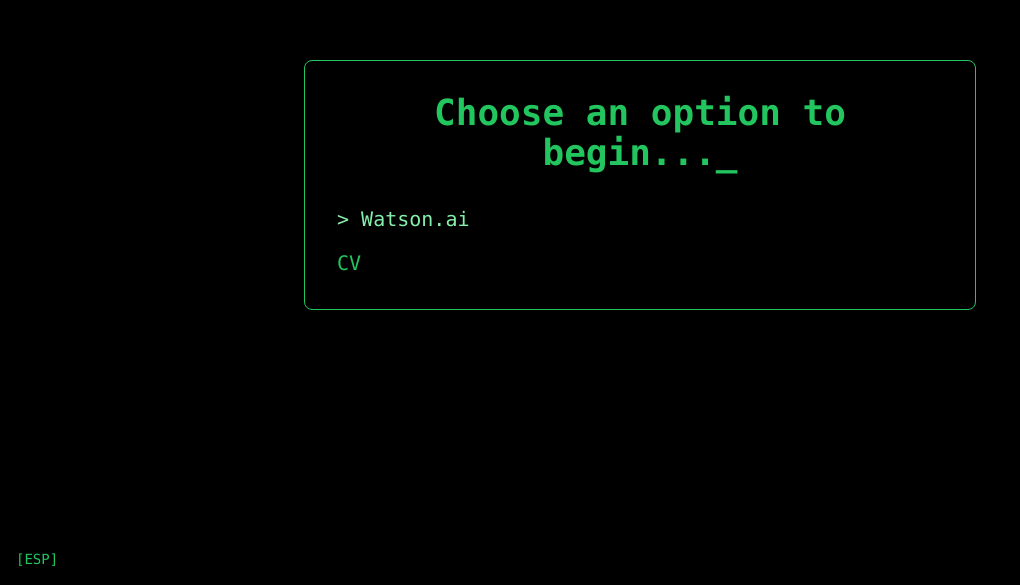
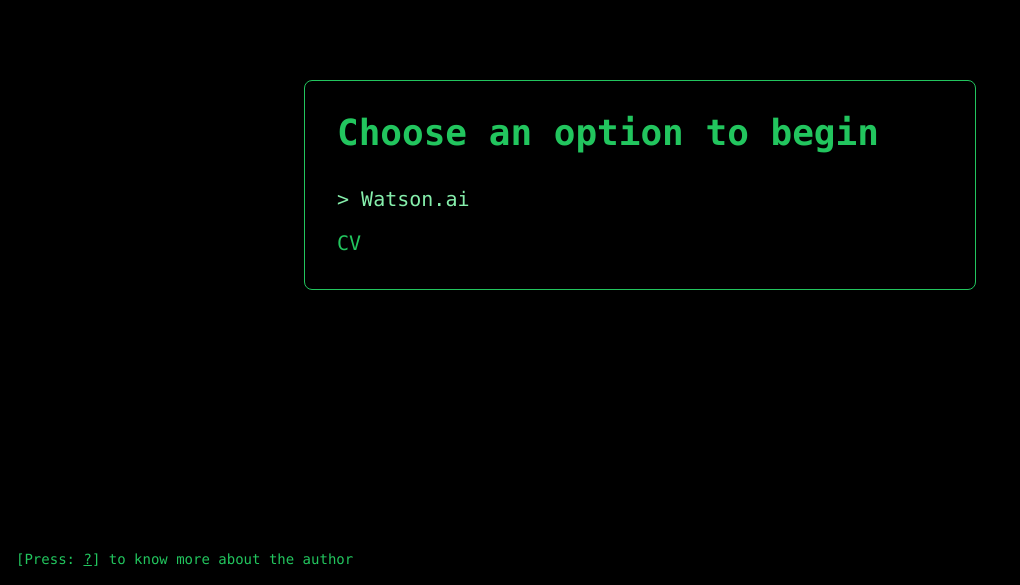
Before and after one commit to LatentDream/guillaume.sh, a React (Vite) app: page / in a window 1280 px wide. Shown: the part 215-800 px from the top of the page, without its empty margins (0-1020 px from the left). Built offline with nearby package versions, Linux system fonts and the light colour scheme; a web font is replaced by a local one.

Commit message:
chore: better placement

```diff
--- a/src/routes/landing/landing.tsx
+++ b/src/routes/landing/landing.tsx
@@ -1,26 +1,44 @@
-import React, { useState, useEffect } from 'react';
+import React, { useState, useEffect, useCallback } from 'react';
 import { useNavigate } from 'react-router-dom';
 
 const LandingPage: React.FC = () => {
   const [text, setText] = useState('');
   const [selectedOption, setSelectedOption] = useState(0);
-  const fullText = "Choose an option to begin...";
+  const [showCursor, setShowCursor] = useState(true);
+  const fullText = "  Choose an option to begin ";
   const navigate = useNavigate();
   const options = [
     { name: 'Watson.ai', path: '/watson-ai' },
     { name: 'CV', path: '/cv' },
   ];
 
-  useEffect(() => {
+  const typeText = useCallback(() => {
     let index = 0;
     const intervalId = setInterval(() => {
-      setText(fullText.slice(0, index));
+      setText((prevText) => {
+        if (index >= fullText.length) {
+          clearInterval(intervalId);
+          return prevText;
+        }
+        return prevText + fullText[index];
+      });
       index++;
-      if (index > fullText.length) clearInterval(intervalId);
     }, 100);
 
     return () => clearInterval(intervalId);
+  }, [fullText]);
+
+  useEffect(() => {
+    const cursorIntervalId = setInterval(() => {
+      setShowCursor((prev) => !prev);
+    }, 500);
+
+    return () => clearInterval(cursorIntervalId);
   }, []);
+
+  useEffect(() => {
+    return typeText();
+  }, [typeText]);
 
   useEffect(() => {
     const handleKeyDown = (event: KeyboardEvent) => {
@@ -36,6 +54,13 @@
         case 'Enter':
           navigate(options[selectedOption].path);
           break;
+        case 'Escape':
+          // Reset selection when Esc is pressed
+          setSelectedOption(-1);
+          break;
+        case '?':
+          navigate('/cv');
+          break;
       }
     };
 
@@ -47,20 +72,21 @@
     <div className="min-h-screen bg-black text-green-500 flex flex-col justify-between p-8 font-mono">
       <div className="flex-grow flex flex-col justify-center items-center">
         <div className="bg-black border border-green-500 p-8 rounded-lg shadow-lg max-w-2xl w-full">
-          <h1 className="text-2xl md:text-4xl font-bold mb-8 text-center">
+          <h1 className="text-2xl md:text-4xl font-bold mb-8 text-left whitespace-nowrap">
             {text}
-            <span className="animate-blink">_</span>
+            {showCursor && <span className="animate-blink">█</span>}
           </h1>
 
           <nav className="space-y-4">
             {options.map((option, index) => (
               <div
                 key={option.name}
-                className="text-xl cursor-pointer hover:text-green-300 transition-colors duration-300"
+                className={`text-xl cursor-pointer transition-colors duration-300 ${selectedOption === index ? 'text-green-300' : 'hover:text-green-300'
+                  }`}
                 onClick={() => navigate(option.path)}
                 onMouseEnter={() => setSelectedOption(index)}
               >
-                <span className={selectedOption === index ? 'text-green-300' : ''}>
+                <span>
                   {selectedOption === index ? '> ' : '  '}
                   {option.name}
                 </span>
@@ -72,9 +98,9 @@
 
       <div
         className="fixed bottom-4 left-4 text-sm cursor-pointer hover:text-green-300 transition-colors duration-300"
-        onClick={() => navigate('/esp')}
+        onClick={() => navigate('/cv')}
       >
-        [ESP]
+        [Press: <span className="underline">?</span>] to know more about the author
       </div>
     </div>
   );
```
